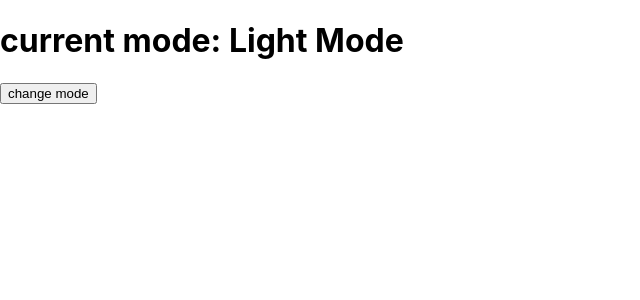
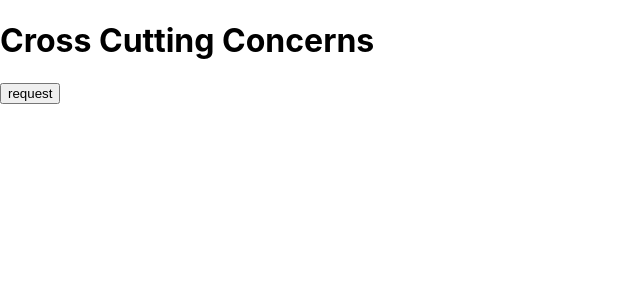
Before and after one commit to Jinnie-kim/customhook-practice, a JavaScript app: page / in a window 1280 px wide. Shown: the top 300 px of the page, without its empty margins (0-640 px from the left). Built offline with nearby package versions, Linux system fonts and the light colour scheme; the HTML template or start-up script is replaced by a standard one.

Commit message:
횡단 관심사 분리 실습 코드

```diff
--- a/src/App.js
+++ b/src/App.js
@@ -1,47 +1,33 @@
-import { useState } from 'react';
+import { httpClient } from './httpClient';
 
-// UI
-// UI를 수정하고 싶을 때 건드리는 함수.
 export default function App() {
-  // chageMode <- 모드를 바꿀 수 있는 함수가 필요한 것이기 때문에 setState를 가져올 필요는 없다. 최종 사용자가 쓰기 편한 형태
-  const [isLightMode, changeMode] = useToggle(true); // 그냥 return 값, 결과 -> 로직 아님.
-  // 배열, 객체 -> 여러가지 요소를 묶음 처리한다.
-  // 차이점? 요소를 구분 짓는 기준
-  // 배열의 경우 index(순서), 객체의 경우 key(이름)
-  // 배열과 객체를 사용할 때, 각각 순서와 key가 중요하다.
-  // 배열을 구조분해 할당할 때 순서만 지켜주면 이름을 원하는대로 바꿀 수 있다.
-  // 객체를 구조분해 할당하려면 key값을 똑같이 맞춰줘야 한다. {state: isLightMode, changeToggle: changeMode} 이렇게 바꿔서 쓸 수는 있음.
+  // const request = () => {
+  //   // 2. BASE_URL 설정
+  //   fetch('https://jsonplaceholder.typicode.com/todos', {
+  //     // Authorization, 인증, 횡단 관심사를 처리
+  //     // 1. header에 Authorization추가
+  //     headers: {
+  //       Authorization: 'ACCESS_TOKEN',
+  //     },
+  //   });
+  // };
+
+  const request = () => {
+    httpClient.fetch('todos', {
+      method: 'GET',
+    });
+  };
 
   return (
     <>
-      <h1
-        style={{
-          backgroundColor: isLightMode ? 'white' : 'black',
-          color: isLightMode ? 'black' : 'white',
-        }}
-      >
-        current mode: {isLightMode ? 'Light Mode' : 'Dark Mode'}
-      </h1>
-      <button onClick={changeMode}>change mode</button>
+      <h1>Cross Cutting Concerns</h1>
+      <button onClick={request}>request</button>
     </>
   );
 }
 
-// 로직이 있는 함수. useToggle
-// 인자로 initialValue 를 초기값으로 받아줄게
-// 리턴 값으로는 배열안에 첫번째는 true, false로 표현되는 state
-// 두 번째는 그걸 반대로 바꿀 수 있는 함수
-// useToggle(initialValue: boolean):[boolean, 반대로 바꾸는 함수]
-const useToggle = (initialValue) => {
-  // boolean(true, fals) -> number(0 == false, 1 == true);
-  const [toggle, setToggle] = useState(initialValue ? 1 : 0);
-
-  // 구체적인 로직 부분
-  const changeToggle = () => {
-    setToggle((prev) => (prev === 0 ? 1 : 0));
-  };
-
-  const state = toggle === 0 ? false : true;
-
-  return [state, changeToggle];
-};
+// http 요청에 대한 횡단 관심사를 처리하는 모듈
+// 어떻게 쓰일지 쓰는 입장에서 생각해보기
+// 이미 익숙한 그냥 fetch랑 똑같은 형태로 만들면 안되나?
+// fetch랑 똑같은데, auth랑 base_url 처리가 된 모듈을 만들어보자
+// 즉, 쓰는 입장에서 fetch랑 똑같은 형태로 사용할 수 있어야 한다. (=== fetch랑 똑같은 형태로 약속을 해줘야 한다.)
```
